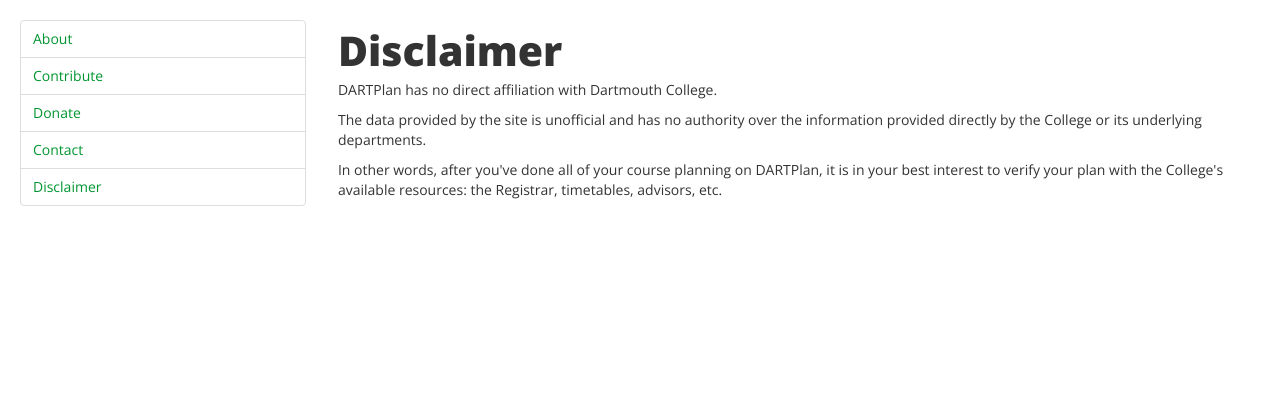
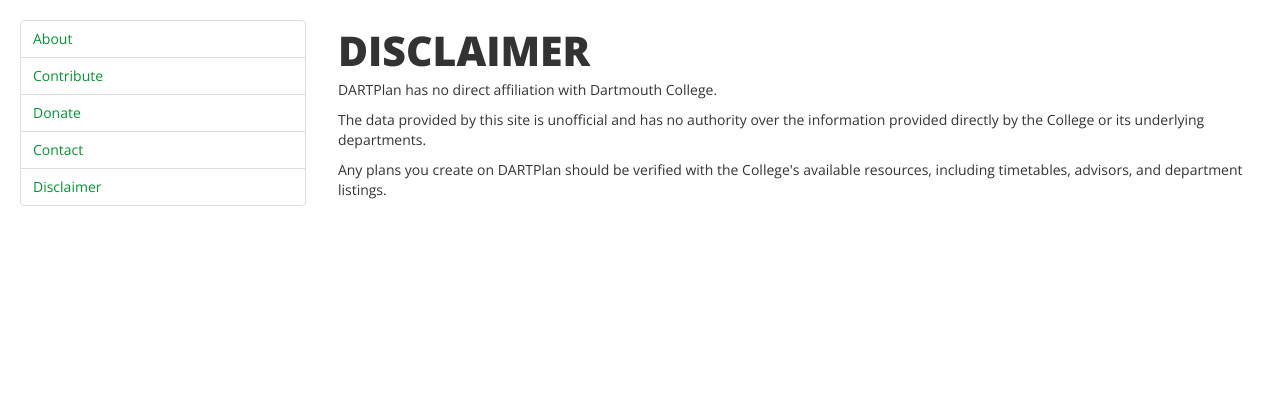
Before and after one commit to alexgerstein/dartmouth-major-planner, a Flask app: page /about/disclaimer in a window 1280 px wide. Shown: the part 48-446 px from the top of the page. Run offline with Flask 2, Linux system fonts and the light colour scheme; parts of the project's set-up code (start-up, migrations or seed data) failed here and were passed over; some libraries are stand-ins or nearby versions.

Commit message:
Make copy clearer in emails and on homepage

```diff
--- a/app/templates/deleted_email.html
+++ b/app/templates/deleted_email.html
@@ -2,7 +2,7 @@
 
 <p>Hey {{user.nickname.split(" ")[0]}},</p>
 
-<p>I'm sorry to say that it doesn't look like {{offering}} is being offered as a {{hour}} during {{term}} anymore. It is possible, however, that it is offered at another time that term.</p>
+<p>I'm sorry to say that it doesn't look like {{offering}} is being offered as a {{hour}} during {{term}} anymore. For now, we have removed the course from your DARTPlan. It is possible, however, that it is offered at another time that term.</p>
 
 <p>Find your options at <a href="www.dartplan.com">dartplan.com</a>.</p>
 
--- a/app/templates/deleted_email.txt
+++ b/app/templates/deleted_email.txt
@@ -1,6 +1,6 @@
 Hey {{user.nickname.split(" ")[0]}},
 
-I'm sorry to say that it doesn't look like {{offering}} is being offered as a {{hour}} during {{term}} anymore. It is possible, however, that it is offered at another time that term.
+I'm sorry to say that it doesn't look like {{offering}} is being offered as a {{hour}} during {{term}} anymore. For now, we have removed the course from your DARTPlan. It is possible, however, that it is offered at another time that term.
 
 Find your options at dartplan.com.
 
--- a/app/templates/disclaimer.html
+++ b/app/templates/disclaimer.html
@@ -2,11 +2,9 @@
 
 {% block text %}
 
-<h1>Disclaimer</h1>
+<h1>DISCLAIMER</h1>
 <p>DARTPlan has no direct affiliation with Dartmouth College.</p>
-
-<p>The data provided by the site is unofficial and has no authority over the information provided directly by the College or its underlying departments.</p>
-
-<p>In other words, after you've done all of your course planning on DARTPlan, it is in your best interest to verify your plan with the College's available resources: the Registrar, timetables, advisors, etc.</p>
+<p>The data provided by this site is unofficial and has no authority over the information provided directly by the College or its underlying departments.</p>
+<p>Any plans you create on DARTPlan should be verified with the College's available resources, including timetables, advisors, and department listings.</p>
 
 {% endblock %}
--- a/app/templates/index.html
+++ b/app/templates/index.html
@@ -6,7 +6,7 @@
 	<div class="row-fluid">
 		<div class="span6">
 			<h1 class="animated fadeInLeftBig animation-delay">Find the courses that fit.</h1>
-			<p class="animated fadeInLeftBig animation-delay">Say goodbye to the ORC! Click-and-drag for course availability with DARTPlan.</p>
+			<p class="animated fadeInLeftBig animation-delay">Get your D-Plan under control. Click-and-drag for course availability with DARTPlan.</p>
 			<div class="animated fadeInUp buttons-delay"><a id="download-button" class="button hover animated" href="/planner">SIGN IN <br><span style="font-size: 12px"> using your</span> <br> Dartmouth ID</a></div>
 		</div>
 		<div class="span6 animated fadeInRightBig animation-delay">
--- a/app/templates/updated_hour_email.html
+++ b/app/templates/updated_hour_email.html
@@ -4,7 +4,7 @@
 
 <p>Remember how you planned to take {{offering}} during {{offering.get_term()}}?</p>
 
-<p>Well...according to the registrar, it's now going to be offered as a {{new_hour}}. You told them.</p>
+<p>Well...according to some new data, it's now going to be offered as a {{new_hour}}. We updated the time on the DARTPlan for you.</p>
 
 <p>See if the course is offered at any other times and make other changes at <a href="www.dartplan.com">DARTPlan.com</a>!</p>
 
--- a/app/templates/updated_hour_email.txt
+++ b/app/templates/updated_hour_email.txt
@@ -2,7 +2,7 @@ Hey {{user.nickname.split(" ")[0]}},
 
 Remember how you planned to take {{offering}} during {{offering.get_term()}}?
 
-Well...according to the registrar, it's now going to be offered as a {{new_hour}}. You told them.
+Well...according to some new data, it's now going to be offered as a {{new_hour}}. We updated the time on the DARTPlan for you.
 
 See if the course is offered at any other times and make other changes at dartplan.com!
 
```
